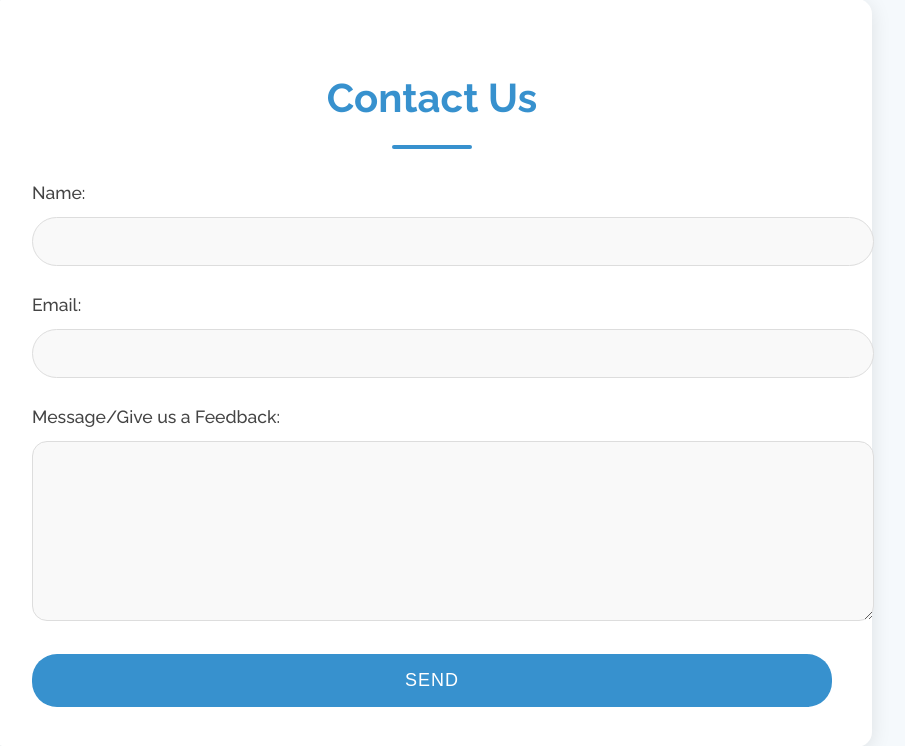
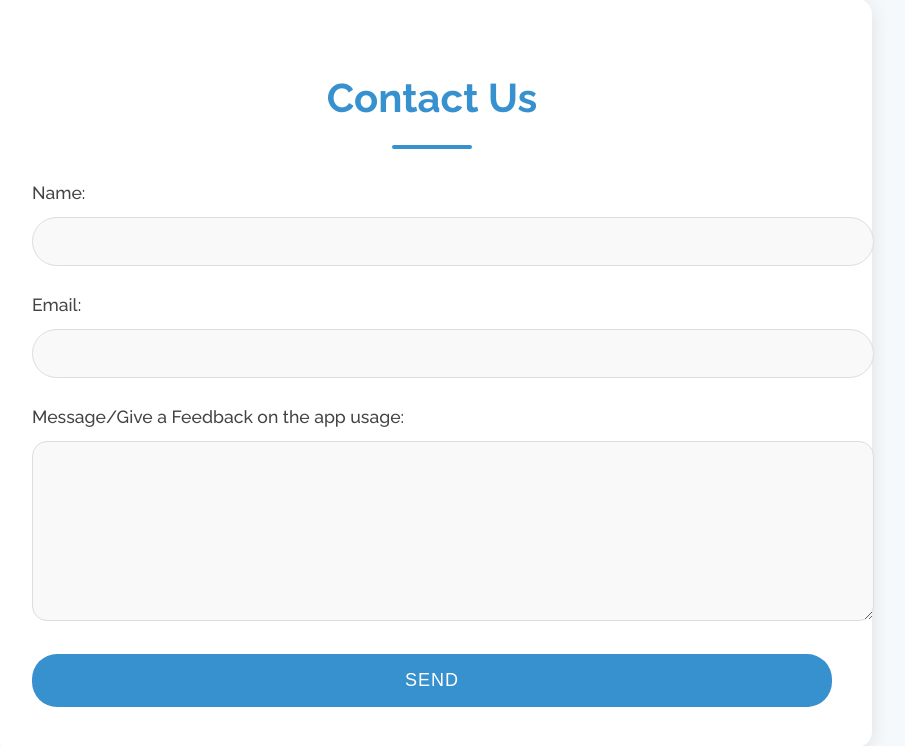
Before and after one commit to ImpactGLX323/UMAIHackathon-UNM, a Flask app: page /contact_us in a window 1280 px wide. Shown: the part 181-927 px from the top of the page, without its empty margins (208-1113 px from the left). Run offline with Flask 3, Linux system fonts and the light colour scheme.

Commit message:
Update contact_us.html

```diff
--- a/src/backend/app/templates/contact_us.html
+++ b/src/backend/app/templates/contact_us.html
@@ -49,7 +49,7 @@
                 <input type="email" id="email" name="email" required>
             </div>
             <div class="input-container">
-                <label for="message">Message/Give us a Feedback:</label>
+                <label for="message">Message/Give a Feedback on the app usage:</label>
                 <textarea id="message" name="message" maxlength="250" required></textarea>
             </div>
             <button type="submit">Send</button>
```
